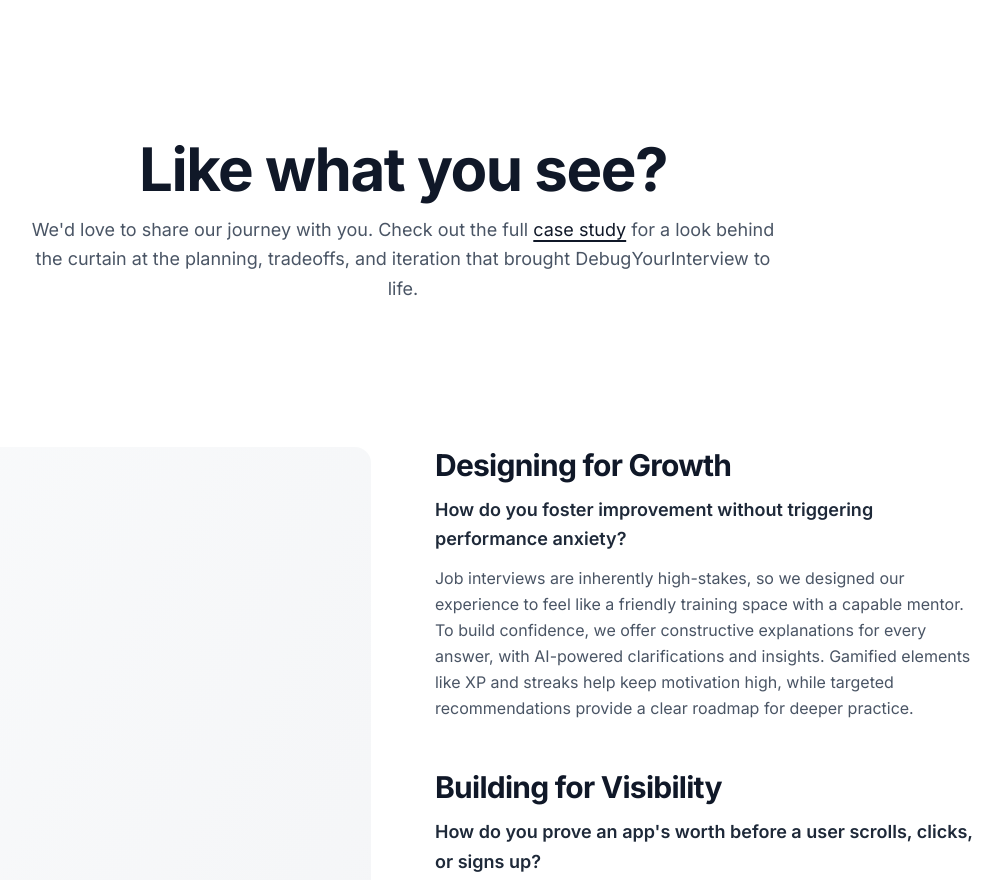
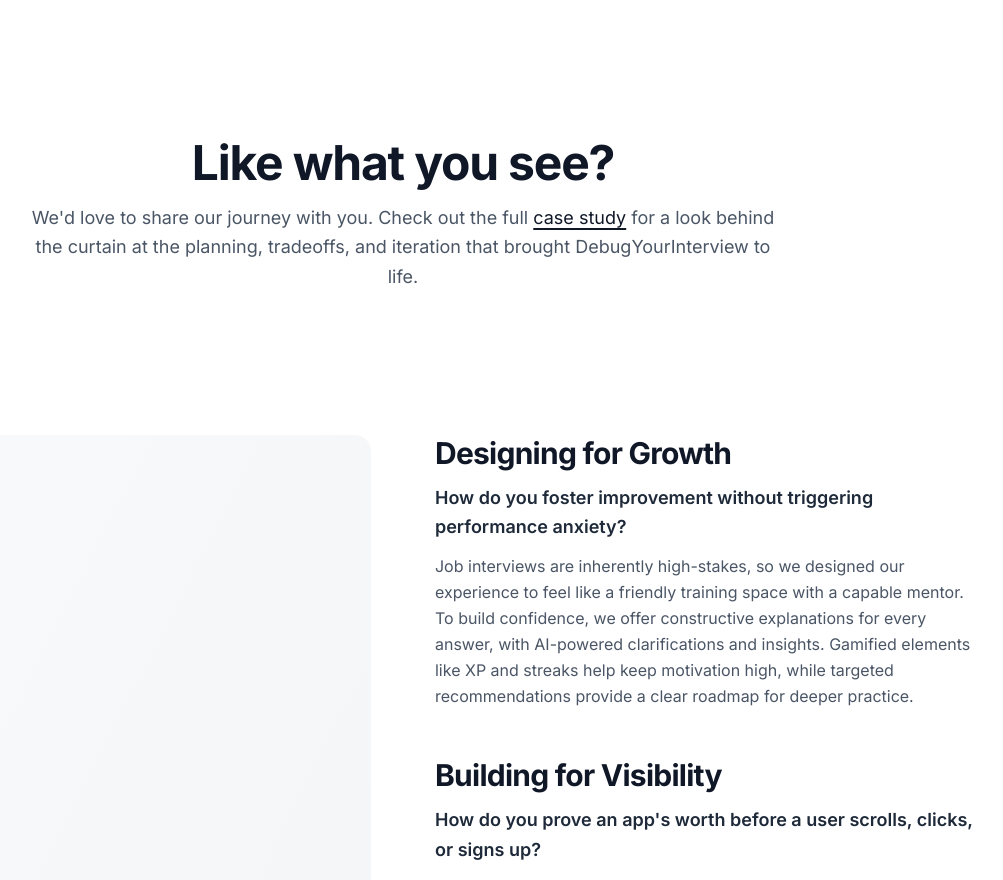
Before and after one commit to chingu-voyages/V59-tier3-team-39, a React (Vite) app in the folder frontend/: page / in a window 1280 px wide. Shown: the part 1720-2600 px from the top of the page, without its empty margins (237-1240 px from the left). Built offline with nearby package versions, Linux system fonts and the light colour scheme.

Commit message:
Adjusted title sizes
Adjusted the CaseStudy component's child Header's title sizes for different viewports.

```diff
--- a/frontend/src/components/case-study/Header.tsx
+++ b/frontend/src/components/case-study/Header.tsx
@@ -2,7 +2,7 @@
   return (
     <header className="w-full px-6 py-12 md:py-16 lg:py-20">
       <div className="max-w-4xl mx-auto text-center space-y-4">
-        <h1 className="text-4xl md:text-5xl lg:text-6xl font-bold tracking-tight text-gray-900">
+        <h1 className="text-3xl md:text-4xl lg:text-5xl font-bold tracking-tight text-gray-900">
           Like what you see?
         </h1>
         <p className="text-base md:text-lg text-gray-600 leading-relaxed max-w-3xl mx-auto">
```
